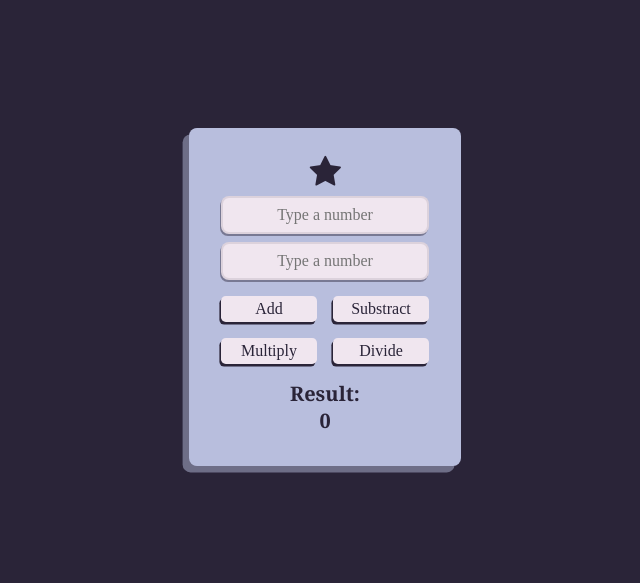
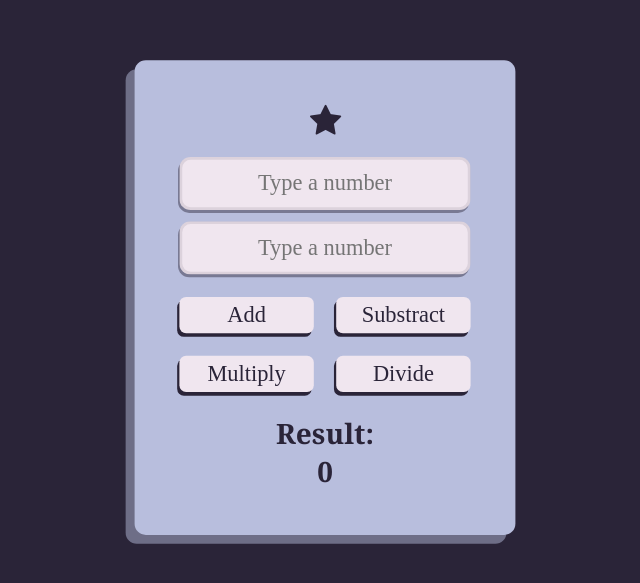
Before and after one commit to muriisantuss/calculator2.0, an Angular app: page / in a window 1280 px wide. Shown: the part 103-686 px from the top of the page, without its empty margins (315-955 px from the left). Built offline with nearby package versions, Linux system fonts and the light colour scheme.

Commit message:
readjust the '.checked' and 'content' scales

```diff
--- a/src/app/fullname/fullname.component.css
+++ b/src/app/fullname/fullname.component.css
@@ -24,11 +24,14 @@ main {
   padding: 2rem;
   border-radius: 0.5rem;
   box-shadow: -0.4rem 0.4rem 0 0 #b8bedd7a;
+  transform: scale(1.4);
+  transform-origin: center center;
 }
 
 .checked {
   color: var(--purple-);
-  scale: 2.1;
+  transform: scale(1.5);
+  transform-origin: center center;
   margin-bottom: 0.6rem;
 }
 
```
